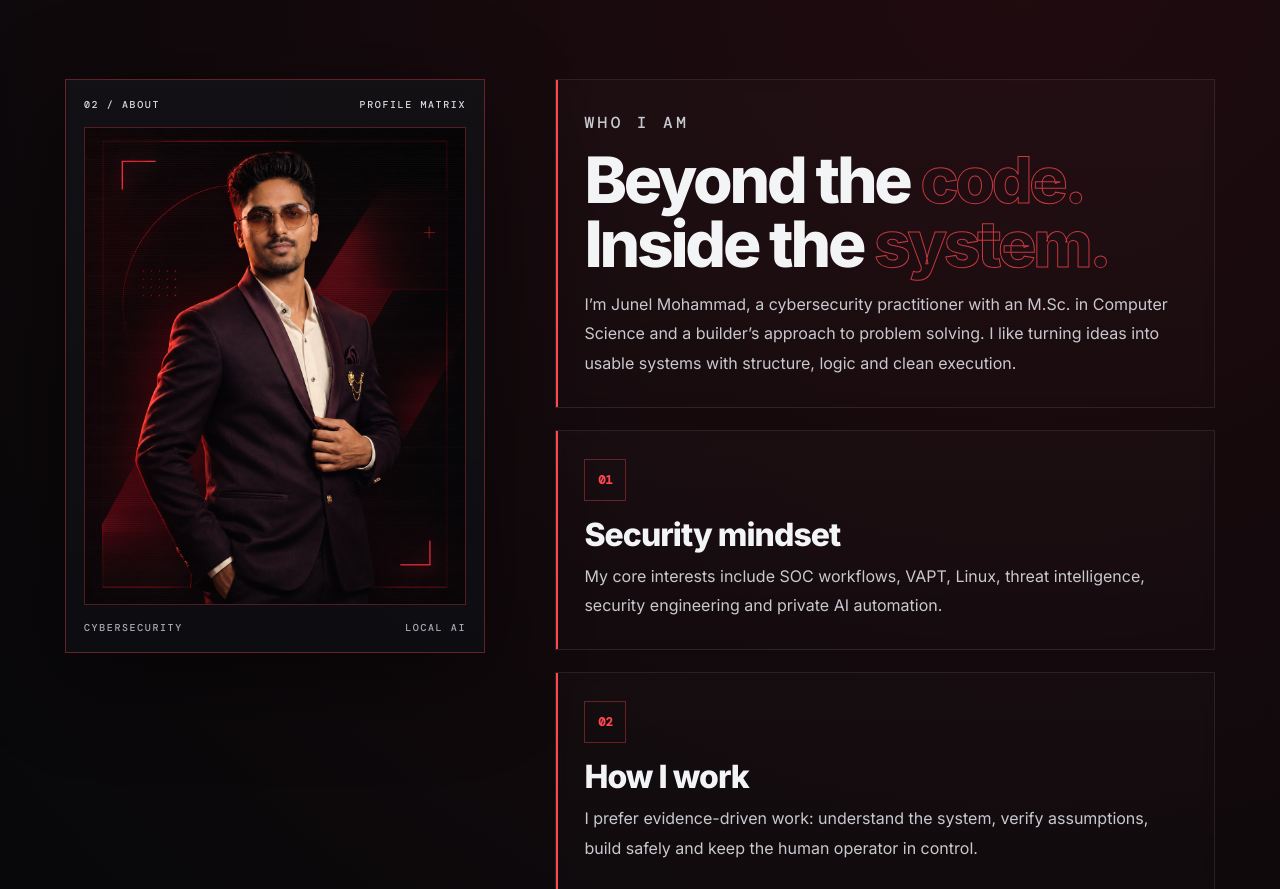
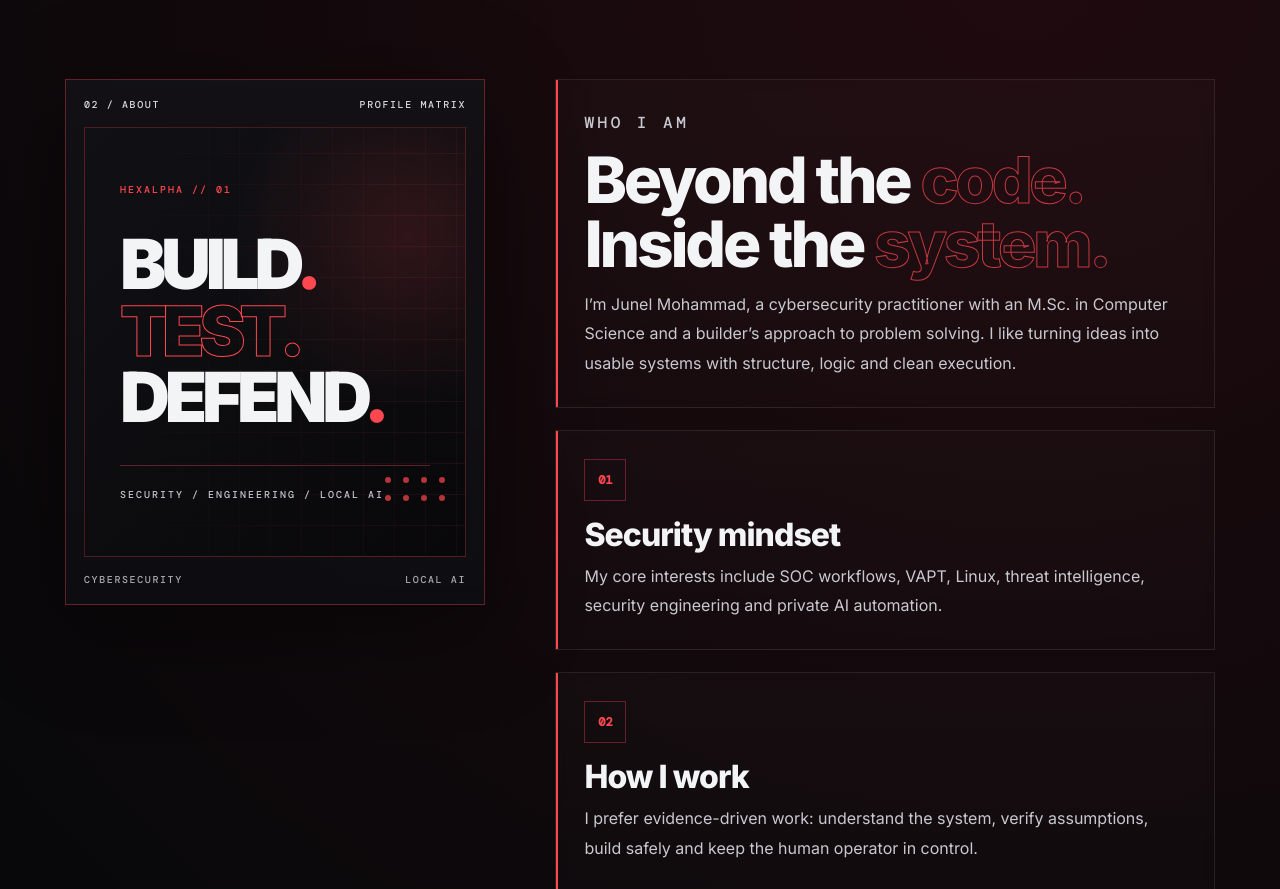
Before and after one commit to hexalpha/hexalpha, a plain HTML site: page docs/index.html in a window 1280 px wide. Shown: the part 960-1849 px from the top of the page. Drawn offline with nearby package versions, Linux system fonts and the light colour scheme.

Commit message:
Keep one original portrait in hero and replace duplicate About photo with typography

```diff
--- a/docs/index.html
+++ b/docs/index.html
@@ -65,7 +65,7 @@
           <div class="portrait__top"><span>01 / IDENTITY</span><span>HEXALPHA ARCHIVE</span></div>
           <div class="portrait__panel">
             <div class="portrait__red"></div>
-            <img src="./portrait-themed.jpg" alt="Portrait of Junel Mohammad in a black and red cyber portfolio style" width="1122" height="1402" fetchpriority="high">
+            <img src="./portrait.jpg" alt="Junel Mohammad wearing a maroon formal suit and glasses" width="1469" height="1536" fetchpriority="high">
             <div class="portrait__shade"></div>
             <span class="portrait__corner portrait__corner--tl"></span>
             <span class="portrait__corner portrait__corner--br"></span>
@@ -82,7 +82,12 @@
         <div class="split__sticky reveal">
           <div class="frame-card frame-card--image">
             <div class="frame-card__top"><span>02 / ABOUT</span><span>PROFILE MATRIX</span></div>
-            <img class="frame-card__image" src="./portrait-themed.jpg" alt="Styled portrait of Junel Mohammad">
+            <div class="profile-system" aria-label="Build, test and defend cybersecurity mindset">
+              <span class="profile-system__label">HEXALPHA // 01</span>
+              <strong class="profile-system__headline">BUILD<span>.</span><br><em>TEST.</em><br>DEFEND<span>.</span></strong>
+              <div class="profile-system__grid" aria-hidden="true"><i></i><i></i><i></i><i></i><i></i><i></i><i></i><i></i></div>
+              <p class="profile-system__caption">SECURITY / ENGINEERING / LOCAL AI</p>
+            </div>
             <div class="frame-card__footer"><span>CYBERSECURITY</span><span>LOCAL AI</span></div>
           </div>
         </div>
--- a/docs/style.css
+++ b/docs/style.css
@@ -278,3 +278,18 @@ button{font:inherit}
 }
 
 @media(prefers-reduced-motion:reduce){.js-motion .reveal{opacity:1!important;transform:none!important}}
+
+
+/* Single-photo layout: only the hero uses the original portrait.
+   About retains the side-by-side story with typography, not a repeated photo. */
+.profile-system{position:relative;min-height:430px;display:flex;flex-direction:column;justify-content:center;overflow:hidden;border:1px solid rgba(255,71,80,.26);padding:clamp(20px,4vw,35px);background:radial-gradient(circle at 85% 25%,rgba(255,71,80,.15),transparent 38%),linear-gradient(135deg,#111115,#08080a)}
+.profile-system::before{content:"";position:absolute;inset:0;pointer-events:none;background:repeating-linear-gradient(0deg,transparent 0 30px,rgba(255,71,80,.09) 30px 31px),repeating-linear-gradient(90deg,transparent 0 30px,rgba(255,71,80,.06) 30px 31px);mask-image:linear-gradient(to right,transparent,#000)}
+.profile-system__label,.profile-system__caption{position:relative;z-index:1;font:500 10px var(--mono);letter-spacing:.2em;color:#c2c1ca}
+.profile-system__label{margin-bottom:35px;color:var(--red)}
+.profile-system__headline{position:relative;z-index:1;font:900 clamp(2.7rem,5.4vw,4.8rem)/.96 var(--sans);letter-spacing:-.075em;color:#f3f4f6}
+.profile-system__headline span{color:var(--red)}
+.profile-system__headline em{font-style:normal;color:transparent;-webkit-text-stroke:1px var(--red)}
+.profile-system__grid{position:absolute;right:20px;bottom:55px;display:grid;grid-template-columns:repeat(4,6px);gap:12px}
+.profile-system__grid i{display:block;width:6px;height:6px;border-radius:50%;background:rgba(255,71,80,.7)}
+.profile-system__caption{margin:35px 0 0;padding-top:22px;border-top:1px solid var(--line-strong)}
+@media(max-width:640px){.profile-system{min-height:330px}.profile-system__headline{font-size:clamp(3rem,14vw,4rem)}}
```
Also changed, not shown: docs/portrait-themed.jpg (deleted).
